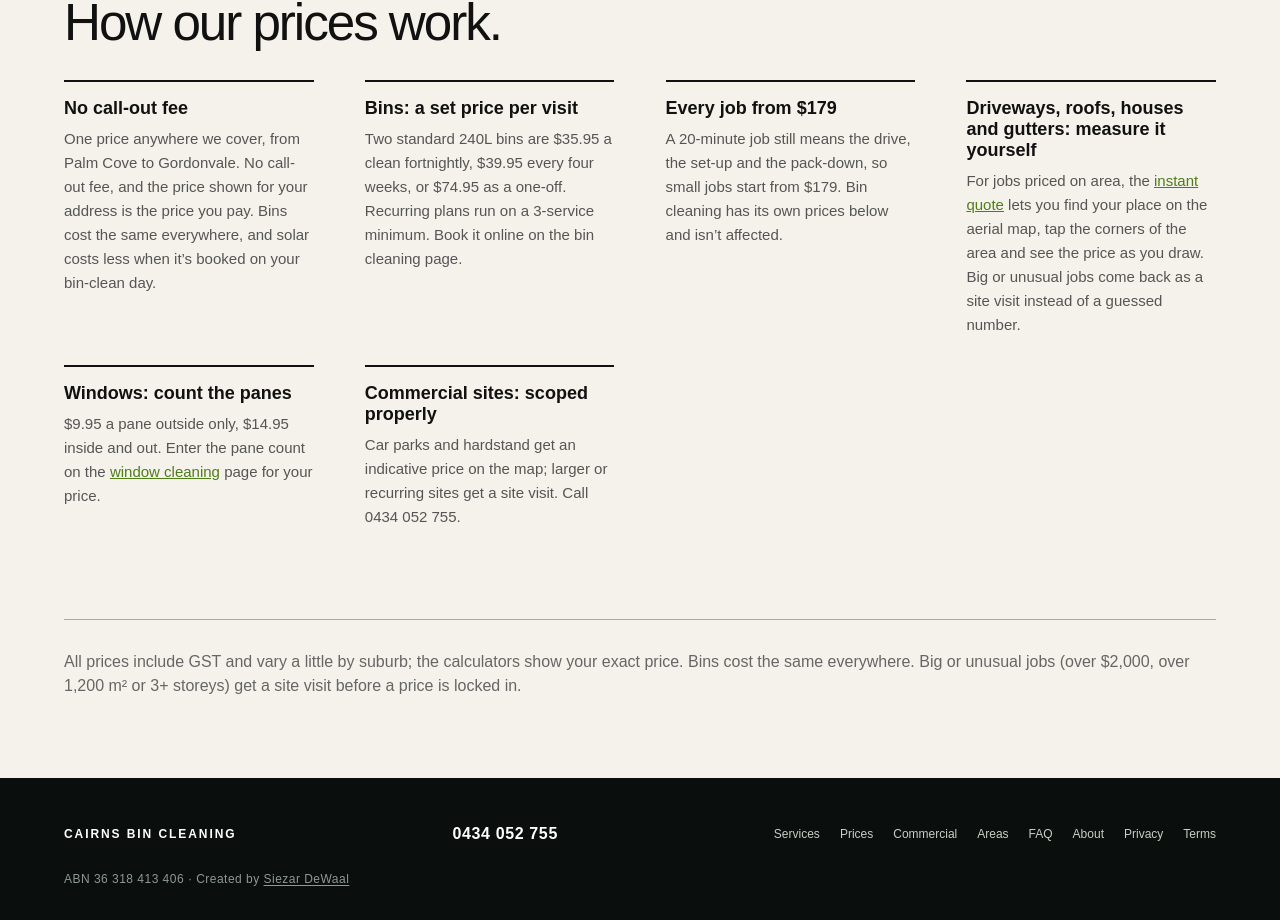
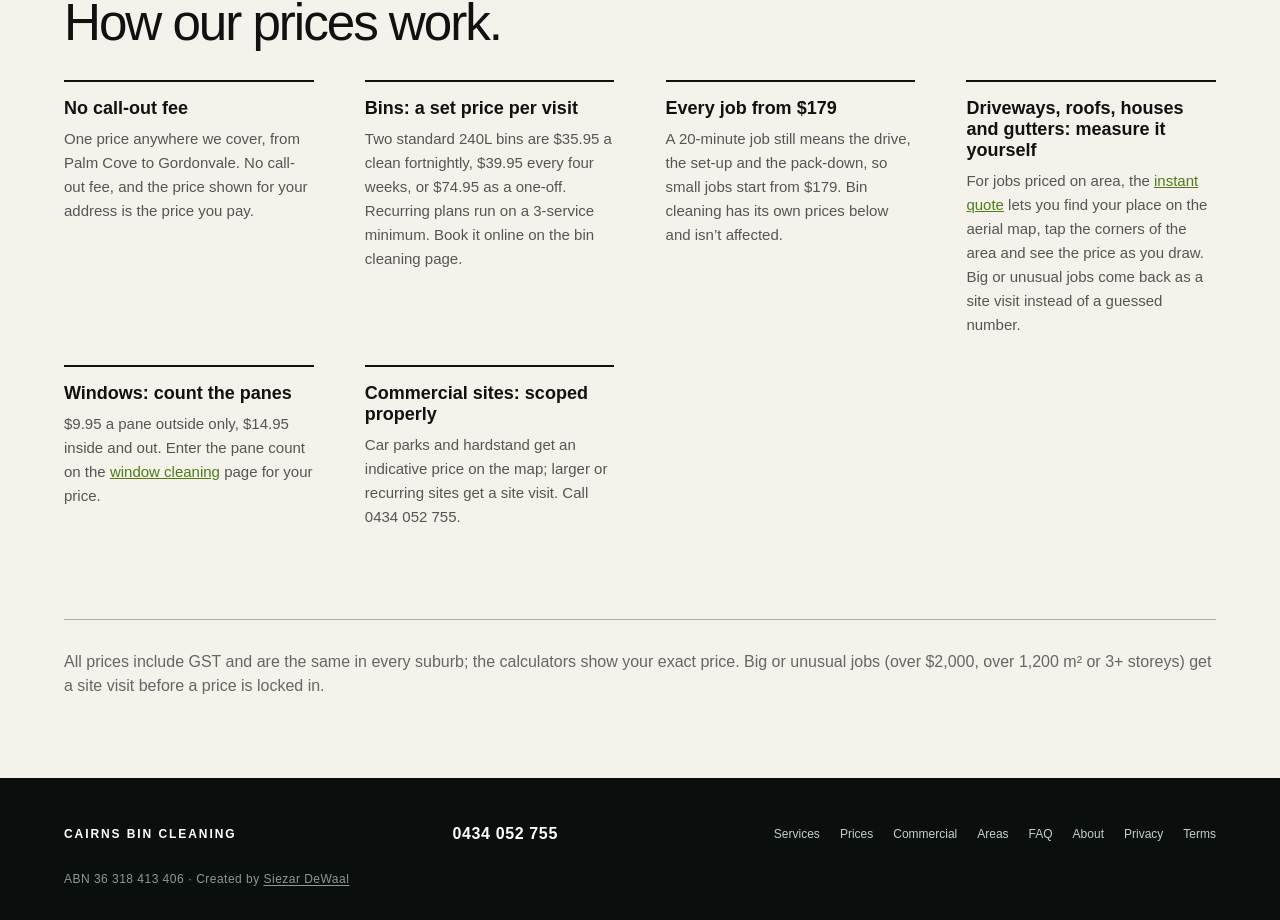
Before and after one commit to CairnsBinCleaning/CBC, a Next.js app: page /prices in a window 1280 px wide. Shown: the part 1914-2834 px from the top of the page. Built offline with nearby package versions, Linux system fonts and the light colour scheme; no server answers.

Commit message:
One price in every suburb: prices page

```diff
--- a/app/prices/page.tsx
+++ b/app/prices/page.tsx
@@ -43,8 +43,7 @@ export default function Prices() {
         <div>
           <h3>No call-out fee</h3>
           <p>
-            {SUBURB_NOTE} Bins cost the same everywhere, and solar costs less
-            when it&rsquo;s booked on your bin-clean day.
+            {SUBURB_NOTE}
           </p>
         </div>
         <div>
@@ -89,9 +88,8 @@ export default function Prices() {
         </div>
       </section>
       <p className="priceNote">
-        All prices include GST and vary a little by suburb; the
-        calculators show your exact price. Bins cost the same
-        everywhere. Big or
+        All prices include GST and are the same in every suburb; the
+        calculators show your exact price. Big or
         unusual jobs (over ${QUOTE_CONFIG.autoQuoteCeiling.total.toLocaleString("en-AU")}, over{" "}
         {QUOTE_CONFIG.autoQuoteCeiling.singleAreaM2.toLocaleString("en-AU")} m² or 3+ storeys)
         get a site visit before a price is locked in.
```
